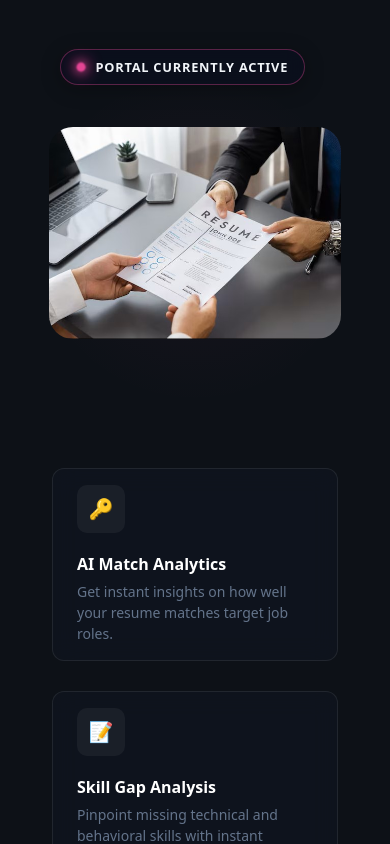
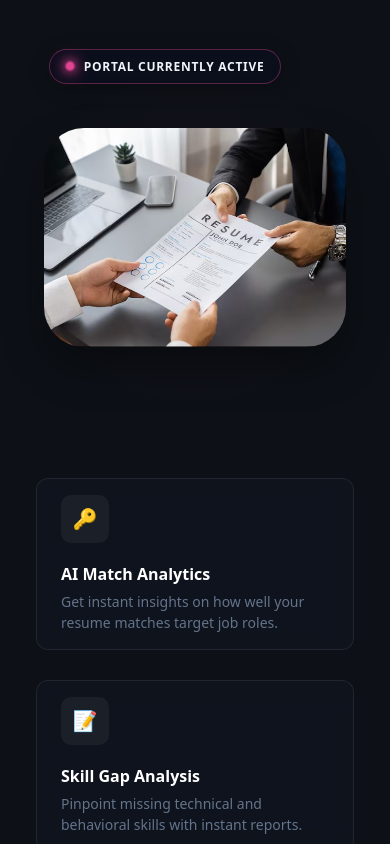
Before and after one commit to kshitij1029/resumeCo, a React (Vite) app in the folder Frontend/: page / in a window 390 px wide. Shown: the part 980-1824 px from the top of the page. Built offline with nearby package versions, Linux system fonts and the light colour scheme; no server answers.

Commit message:
new change 7

```diff
--- a/Frontend/src/features/others/style/Home.scss
+++ b/Frontend/src/features/others/style/Home.scss
@@ -1353,52 +1353,47 @@ $primary-pink: #ff2a75;
 
 
 
-@media (max-width: 768px) {
-  /* Reduce gap inside the grid layout wrapper */
+/* --- DESKTOP VIEW ALIGNMENT & IMAGE SCALE FIX --- */
+
+/* Ensure the features grid distributes space evenly (50/50 split) */
 .features-grid {
-    display: flex !important;
-    flex-direction: column !important;
-    gap: 20px !important; /* Drastically minimizes the dead space between image and text cards */
-    align-items: center !important;
+  display: grid;
+  grid-template-columns: 1fr 1fr; /* Ensures both columns are perfectly equal in width */
+  gap: 40px; /* Adjust spacing between the image column and the cards column */
+  align-items: center; /* Vertically centers the image portal with the stack of cards */
+  width: 100%;
+  max-width: 1200px; /* Adjust based on your main section wrapper width */
+  margin: 0 auto;
 }
 
-  /* Upscale and adjust the image portal block container */
+/* Force the portal container to fill up its half of the grid layout */
 .neon-portal-container {
-    width: 100% !important;
-    max-width: 92% !important; /* Spans wider across the mobile viewport */
-    margin: 0 auto !important;
-    display: flex !important;
-    flex-direction: column !important;
-    align-items: center !important;
+  width: 100%;
+  display: flex;
+  flex-direction: column;
+  align-items: center;
+  justify-content: center;
 }
 
-  /* Boost the size of the graphic image itself */
+/* Upscale the graphic wrapper and image size to match the height of the cards */
 .floating-neon-graphic {
-    width: 100% !important;
-    display: flex !important;
-    justify-content: center !important;
-    margin-top: -10px !important; /* Pulls the image tightly closer to its status badge */
+  width: 100%;
+  max-width: 480px; /* Scales up the container frame significantly to balance the right column */
+  display: flex;
+  justify-content: center;
+  align-items: center;
 
   img {
-      width: 100% !important;
-      height: auto !important;
-      max-height: 280px !important; /* Prevents oversized vertical stretching on long mobiles */
-      object-fit: cover !important;
-      border-radius: 24px !important; /* Keeps the smooth rounded corners matching your layout */
+    width: 100% !important; /* Forces the image to take up the full 480px frame width */
+    height: auto !important; /* Maintains the crisp, un-stretched aspect ratio */
+    max-height: 400px; /* Caps height so it matches the visual line-height of the 3 cards across */
+    object-fit: cover !important; /* Crops cleanly if the image container flexes slightly */
+    border-radius: 20px; /* Keeps your clean rounded aesthetic look intact */
+    box-shadow: 0px 20px 40px rgba(0, 0, 0, 0.4); /* Optional: Adds subtle depth to match the dark theme */
   }
 }
 
-  /* Bring the active badge a bit closer down */
+/* Keep the badge nicely centered over the newly upscaled image frame */
 .portal-status-badge {
-    margin-bottom: 5px !important;
-    font-size: 0.8rem !important;
+  margin-bottom: 20px;
 }
-
-  /* Ensure the text features list aligns cleanly right below the image frame */
-  .features-list {
-    width: 100% !important;
-    padding: 0 16px !important;
-    box-sizing: border-box !important;
-    margin-top: 0 !important; /* Removes any leftover legacy spacing pushes */
-  }
-}
```
Lines whose indentation alone changed are shown as unchanged.
